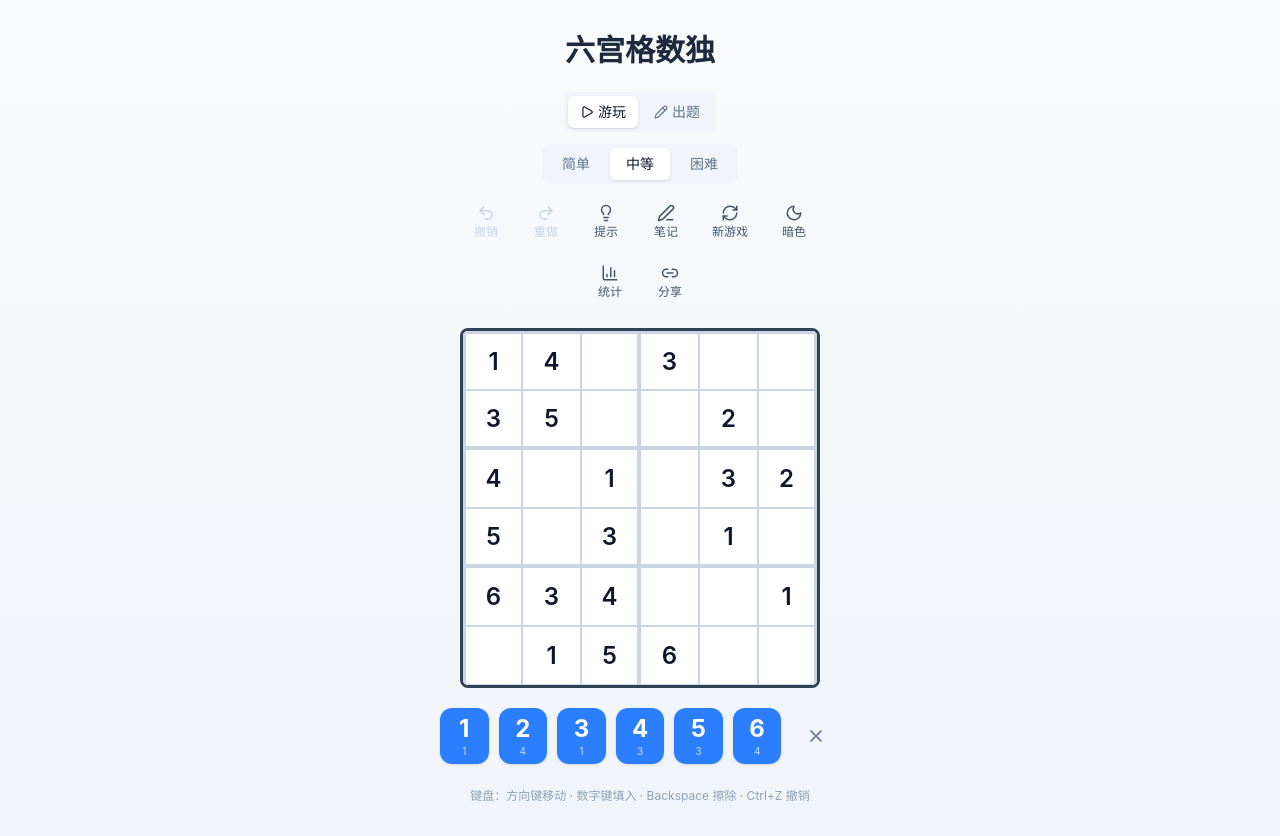
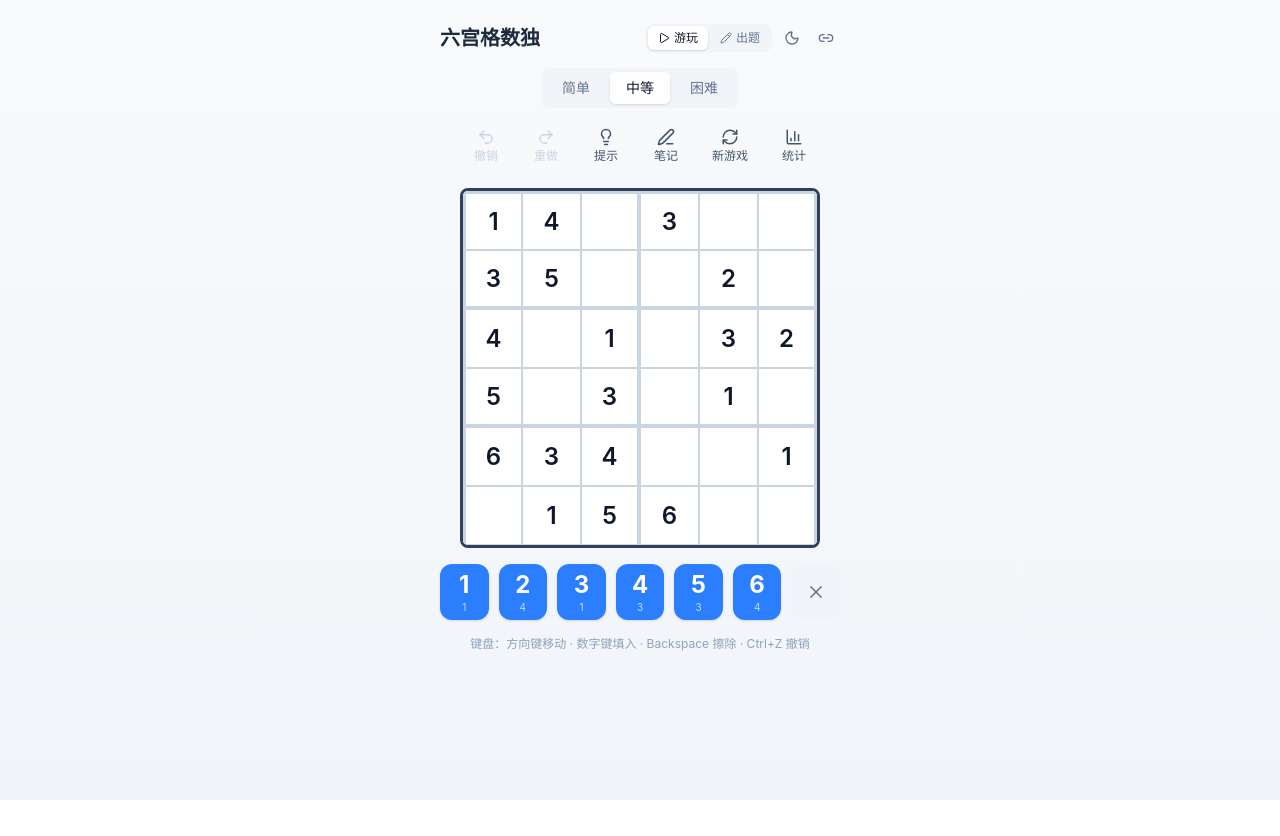
Before and after one commit to StellarTide/six-grid-sudoku, a React (Vite) app: page / in a window 1280 px wide. After the commit the page ends 800 px from the top, so only its background shows below. Built offline with nearby package versions, Linux system fonts and the light colour scheme.

Commit message:
refactor: Header - 标题/模式切换/主题/分享放入顶部，压缩垂直空间

```diff
--- a/src/App.tsx
+++ b/src/App.tsx
@@ -1,4 +1,5 @@
 import { useEffect, useCallback } from "react";
+import { Play, Pencil, Sun, Moon, Link2 } from "lucide-react";
 import { useSudoku } from "./hooks/useSudoku";
 import { useTheme } from "./hooks/useTheme";
 import { SudokuBoard } from "./components/SudokuBoard";
@@ -59,7 +60,6 @@ function App() {
     navigator.clipboard.writeText(url).catch(() => {});
   }, [sharePuzzle]);
 
-  // Keyboard support
   const handleKeyDown = useCallback(
     (e: KeyboardEvent) => {
       if (e.key >= "1" && e.key <= "6") {
@@ -117,12 +117,67 @@ function App() {
   }, [handleKeyDown]);
 
   return (
-    <div className="min-h-screen bg-gradient-to-b from-slate-50 to-slate-100 dark:from-slate-900 dark:to-slate-950 flex flex-col items-center px-3 py-4 sm:px-4 sm:py-8">
-      <h1 className="text-xl sm:text-3xl font-bold text-slate-800 dark:text-slate-100 mb-4 sm:mb-6">
-        六宫格数独
-      </h1>
+    <div className="min-h-screen bg-gradient-to-b from-slate-50 to-slate-100 dark:from-slate-900 dark:to-slate-950 flex flex-col items-center px-3 py-3 sm:px-4 sm:py-6">
+      {/* === Header === */}
+      <div className="w-full max-w-[400px] flex items-center justify-between mb-3 sm:mb-4">
+        <h1 className="text-lg sm:text-xl font-bold text-slate-800 dark:text-slate-100">
+          六宫格数独
+        </h1>
 
-      <div className="flex flex-col gap-3 sm:gap-5 w-full max-w-[400px]">
+        {/* Mode tabs + compact icons */}
+        <div className="flex items-center gap-1.5">
+          {/* Mode switch */}
+          <div className="flex gap-0.5 bg-slate-100 dark:bg-slate-800 rounded-lg p-0.5">
+            <button
+              type="button"
+              onClick={() => switchMode("play")}
+              className={`flex items-center gap-1 px-2.5 py-1 rounded-md text-xs font-medium transition-colors ${
+                mode === "play"
+                  ? "bg-white dark:bg-slate-700 text-slate-900 dark:text-slate-100 shadow-sm"
+                  : "text-slate-500 dark:text-slate-400"
+              }`}
+            >
+              <Play size={12} />
+              游玩
+            </button>
+            <button
+              type="button"
+              onClick={() => switchMode("create")}
+              className={`flex items-center gap-1 px-2.5 py-1 rounded-md text-xs font-medium transition-colors ${
+                mode === "create"
+                  ? "bg-white dark:bg-slate-700 text-slate-900 dark:text-slate-100 shadow-sm"
+                  : "text-slate-500 dark:text-slate-400"
+              }`}
+            >
+              <Pencil size={12} />
+              出题
+            </button>
+          </div>
+
+          {/* Theme toggle */}
+          <button
+            type="button"
+            onClick={toggleTheme}
+            className="p-1.5 rounded-lg text-slate-500 dark:text-slate-400 hover:bg-slate-100 dark:hover:bg-slate-800 transition-colors"
+            title={theme === "dark" ? "亮色模式" : "暗色模式"}
+          >
+            {theme === "dark" ? <Sun size={16} /> : <Moon size={16} />}
+          </button>
+
+          {/* Share */}
+          <button
+            type="button"
+            onClick={handleShare}
+            className="p-1.5 rounded-lg text-slate-500 dark:text-slate-400 hover:bg-slate-100 dark:hover:bg-slate-800 transition-colors"
+            title="分享"
+          >
+            <Link2 size={16} />
+          </button>
+        </div>
+      </div>
+
+      {/* === Main content === */}
+      <div className="flex flex-col gap-3 sm:gap-4 w-full max-w-[400px]">
         <GameToolbar
           mode={mode}
           difficulty={difficulty}
@@ -141,13 +196,10 @@ function App() {
           onNewGame={handleNewGame}
           onDifficultyChange={handleDifficultyChange}
           onShare={handleShare}
-          onSwitchMode={switchMode}
           onValidateCreate={validateCreate}
           onStartFromCreate={startFromCreate}
           onClearCreateBoard={clearCreateBoard}
           onToggleNotesMode={toggleNotesMode}
-          theme={theme}
-          onToggleTheme={toggleTheme}
         />
 
         <SudokuBoard
@@ -170,7 +222,7 @@ function App() {
         />
       </div>
 
-      <p className="mt-6 text-xs text-slate-400 dark:text-slate-500 text-center hidden sm:block">
+      <p className="mt-4 text-xs text-slate-400 dark:text-slate-500 text-center hidden sm:block">
         键盘：方向键移动 · 数字键填入 · Backspace 擦除 · Ctrl+Z 撤销
       </p>
     </div>
--- a/src/components/GameToolbar.tsx
+++ b/src/components/GameToolbar.tsx
@@ -8,13 +8,10 @@ import {
   Link2,
   CheckCircle2,
   PartyPopper,
-  Pencil,
   Play,
   Eraser,
   CircleCheck,
   PenLine,
-  Sun,
-  Moon,
   X,
   Lightbulb as HintIcon,
 } from "lucide-react";
@@ -45,13 +42,10 @@ interface GameToolbarProps {
   onNewGame: () => void;
   onDifficultyChange: (d: Difficulty) => void;
   onShare: () => void;
-  onSwitchMode: (m: GameMode) => void;
   onValidateCreate: () => void;
   onStartFromCreate: () => void;
   onClearCreateBoard: () => void;
   onToggleNotesMode: () => void;
-  theme: "light" | "dark";
-  onToggleTheme: () => void;
 }
 
 const DIFFICULTIES: { value: Difficulty; label: string }[] = [
@@ -78,26 +72,14 @@ export function GameToolbar({
   onNewGame,
   onDifficultyChange,
   onShare,
-  onSwitchMode,
   onValidateCreate,
   onStartFromCreate,
   onClearCreateBoard,
   onToggleNotesMode,
-  theme,
-  onToggleTheme,
 }: GameToolbarProps) {
   const [showStats, setShowStats] = useState(false);
   const [showValidation, setShowValidation] = useState(false);
-  const [shareToast, setShareToast] = useState(false);
   const [hintToast, setHintToast] = useState<Hint | null>(null);
-
-  // Completion modal — not dismissable, user must click "再来一局"
-
-  const handleShare = () => {
-    onShare();
-    setShareToast(true);
-    setTimeout(() => setShareToast(false), 2000);
-  };
 
   const handleHint = () => {
     const result = onHint();
@@ -116,42 +98,6 @@ export function GameToolbar({
 
   return (
     <div className="flex flex-col gap-3 items-center">
-      {/* Mode tabs */}
-      <div className="flex gap-1 bg-slate-100 dark:bg-slate-800 rounded-lg p-1">
-        <button
-          type="button"
-          onClick={() => onSwitchMode("play")}
-          className={`
-            flex items-center gap-1 px-3 py-1.5 rounded-md text-sm font-medium
-            transition-colors duration-100
-            ${
-              mode === "play"
-                ? "bg-white dark:bg-slate-700 text-slate-900 dark:text-slate-100 shadow-sm"
-                : "text-slate-500 dark:text-slate-400 hover:text-slate-700 dark:hover:text-slate-200"
-            }
-          `}
-        >
-          <Play size={14} />
-          游玩
-        </button>
-        <button
-          type="button"
-          onClick={() => onSwitchMode("create")}
-          className={`
-            flex items-center gap-1 px-3 py-1.5 rounded-md text-sm font-medium
-            transition-colors duration-100
-            ${
-              mode === "create"
-                ? "bg-white dark:bg-slate-700 text-slate-900 dark:text-slate-100 shadow-sm"
-                : "text-slate-500 dark:text-slate-400 hover:text-slate-700 dark:hover:text-slate-200"
-            }
-          `}
-        >
-          <Pencil size={14} />
-          出题
-        </button>
-      </div>
-
       {/* Difficulty selector — play mode only */}
       {mode === "play" && (
         <div className="flex gap-1 bg-slate-100 dark:bg-slate-800 rounded-lg p-1">
@@ -225,31 +171,13 @@ export function GameToolbar({
           </>
         )}
         <ToolButton
-          onClick={onToggleTheme}
-          label={theme === "dark" ? "亮色" : "暗色"}
-          icon={theme === "dark" ? <Sun size={18} /> : <Moon size={18} />}
-        />
-        <ToolButton
           onClick={() => setShowStats(true)}
           label="统计"
           icon={<BarChart3 size={18} />}
         />
-        <ToolButton
-          onClick={handleShare}
-          label="分享"
-          icon={<Link2 size={18} />}
-        />
       </div>
 
       {/* === TOASTS (fixed top, no layout impact) === */}
-
-      {/* Share toast */}
-      {shareToast && (
-        <Toast>
-          <CheckCircle2 size={14} />
-          链接已复制到剪贴板
-        </Toast>
-      )}
 
       {/* Hint toast */}
       {hintToast && (
@@ -393,10 +321,7 @@ export function GameToolbar({
               </button>
               <button
                 type="button"
-                onClick={() => {
-                  onShare();
-                  setShowStats(false);
-                }}
+                onClick={onShare}
                 className="flex items-center justify-center gap-1.5 px-4 py-2 text-slate-600 dark:text-slate-300 hover:bg-slate-100 dark:hover:bg-slate-700 rounded-lg text-sm font-medium transition-colors"
               >
                 <Link2 size={16} />
```
